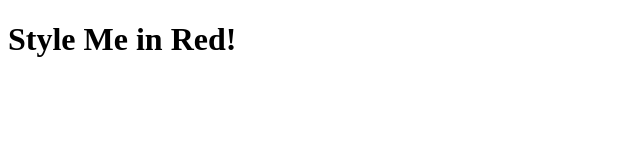
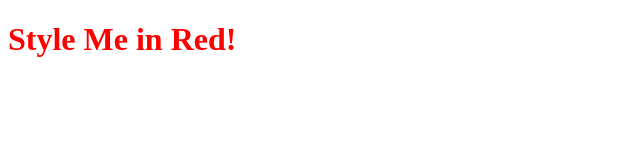
Before and after one commit to that-coder-nahom/web-dev-course, a plain HTML site: page 5.1. Adding CSS/internal.html in a window 1280 px wide. Shown: the whole page, without its empty margins (0-640 px from the left). Drawn offline with Linux system fonts and the light colour scheme.

Commit message:
Add examples of inline, internal, and external CSS
Implemented three methods of adding CSS: inline (blue h1), internal (red h1), and external (green h1 via style.css). Updated index.html to link to all three examples and added the external stylesheet link to external.html.

```diff
--- a/5.1. Adding CSS/internal.html
+++ b/5.1. Adding CSS/internal.html
@@ -4,6 +4,11 @@
 <head>
   <meta charset="UTF-8">
   <title>Internal</title>
+  <style>
+    h1 {
+      color: red;
+    }
+  </style>
 </head>
 
 <body>
--- a/5.1. Adding CSS/style.css
+++ b/5.1. Adding CSS/style.css
@@ -0,0 +1,3 @@
+h1{
+    color: green;
+}
```
Also changed, not shown: 5.1. Adding CSS/external.html (+1 -0 lines), 5.1. Adding CSS/index.html (+3 -1 lines), 5.1. Adding CSS/inline.html (+1 -1 lines).
